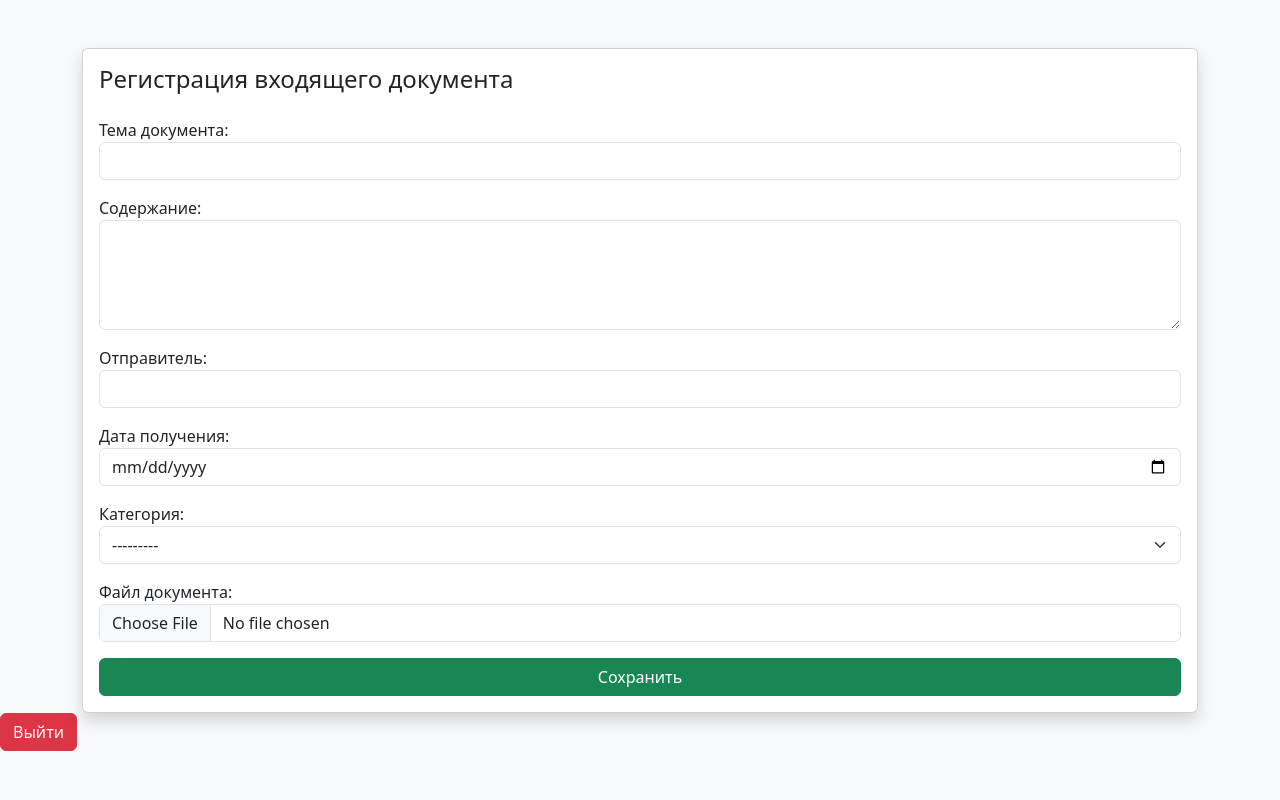
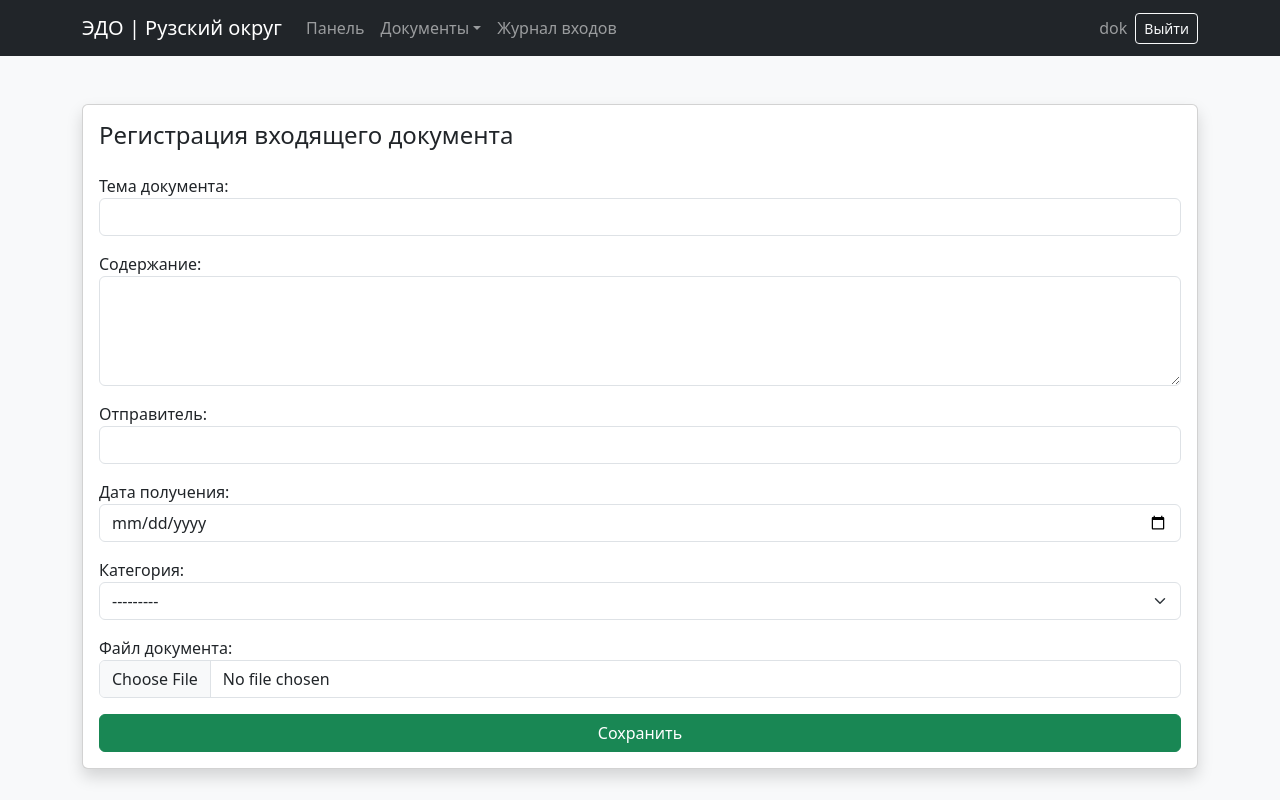
Before and after one commit to TohaDoku/edms_project, a Django app: page /documents/incoming/add/ in a window 1280 px wide. Run offline with Django 5.2, Linux system fonts and the light colour scheme; a user stored in the database is signed in.

Commit message:
Приближаюсь к завершению

```diff
--- a/edms_project/documents/views.py
+++ b/edms_project/documents/views.py
@@ -103,10 +103,24 @@ def document_archive(request):
 
     # Добавляем тип и объединяем
     archive = [
-        {"type": "Входящий", "number": d.number, "title": d.title, "date": d.received_date, "status": "—", "link": f"/documents/incoming/{d.id}/"}
+        {
+            "type": "Входящий",
+            "number": d.number,
+            "title": d.title,
+            "date": d.received_date,  # datetime.date
+            "status": "—",
+            "link": f"/documents/incoming/{d.id}/"
+        }
         for d in incoming
     ] + [
-        {"type": "Исходящий", "number": d.number, "title": d.title, "date": d.created_at, "status": d.get_status_display(), "link": f"/documents/outgoing/{d.id}/"}
+        {
+            "type": "Исходящий",
+            "number": d.number,
+            "title": d.title,
+            "date": d.created_at.date(),  # <--- ПРИВОДИМ к datetime.date
+            "status": d.get_status_display(),
+            "link": f"/documents/outgoing/{d.id}/"
+        }
         for d in outgoing
     ]
 
--- a/edms_project/templates/base.html
+++ b/edms_project/templates/base.html
@@ -6,14 +6,52 @@
     <link href="https://cdn.jsdelivr.net/npm/bootstrap@5.3.3/dist/css/bootstrap.min.css" rel="stylesheet">
 </head>
 <body class="bg-light">
+
+<nav class="navbar navbar-expand-lg navbar-dark bg-dark">
+  <div class="container">
+    <a class="navbar-brand" href="{% url 'dashboard' %}">ЭДО | Рузский округ</a>
+    <button class="navbar-toggler" type="button" data-bs-toggle="collapse" data-bs-target="#mainNavbar" aria-controls="mainNavbar" aria-expanded="false" aria-label="Переключить навигацию">
+      <span class="navbar-toggler-icon"></span>
+    </button>
+
+    <div class="collapse navbar-collapse" id="mainNavbar">
+      <ul class="navbar-nav me-auto mb-2 mb-lg-0">
+        {% if user.is_authenticated %}
+        <li class="nav-item">
+          <a class="nav-link" href="{% url 'dashboard' %}">Панель</a>
+        </li>
+        <li class="nav-item dropdown">
+          <a class="nav-link dropdown-toggle" href="#" role="button" data-bs-toggle="dropdown">Документы</a>
+          <ul class="dropdown-menu">
+            <li><a class="dropdown-item" href="{% url 'incoming_add' %}">Добавить входящий</a></li>
+            <li><a class="dropdown-item" href="{% url 'create_outgoing' %}">Создать исходящий</a></li>
+            <li><a class="dropdown-item" href="{% url 'route_list' %}">Маршруты</a></li>
+            <li><a class="dropdown-item" href="{% url 'document_archive' %}">Архив</a></li>
+          </ul>
+        </li>
+        <li class="nav-item">
+          <a class="nav-link" href="{% url 'login_journal' %}">Журнал входов</a>
+        </li>
+      </ul>
+
+
+        <span class="navbar-text me-2">
+          {{ user.get_full_name|default:user.username }}
+        </span>
+        <form action="{% url 'logout' %}" method="post" class="d-inline">
+          {% csrf_token %}
+          <button class="btn btn-outline-light btn-sm">Выйти</button>
+        </form>
+      {% endif %}
+    </div>
+  </div>
+</nav>
+
 {% block content %}
-
 {% endblock %}
 
-<form action="{% url 'logout' %}" method="post">
-    {% csrf_token %}
-    <button type="submit" class="btn btn-danger">Выйти</button>
-</form>
+<!-- Bootstrap JS -->
+<script src="https://cdn.jsdelivr.net/npm/bootstrap@5.3.3/dist/js/bootstrap.bundle.min.js"></script>
 
 </body>
 </html>
--- a/edms_project/users/urls.py
+++ b/edms_project/users/urls.py
@@ -1,9 +1,11 @@
 from django.urls import path
-from .views import CustomLoginView, LoginLogListView
+from .views import *
 from django.contrib.auth.views import LogoutView
 
 urlpatterns = [
-    path('login/', CustomLoginView.as_view(), name='login'),
+    path('', CustomLoginView.as_view(), name='login'),
     path('logout/', LogoutView.as_view(next_page='login'), name='logout'),
     path('login-journal/', LoginLogListView.as_view(), name='login_journal'),
+
+    path('dashboard/', dashboard, name='dashboard'),
 ]
```
Also changed, not shown: edms_project/templates/users/dashboard.html (added, +7 -0 lines), edms_project/users/views.py (+6 -1 lines), edms_project/db.sqlite3.
